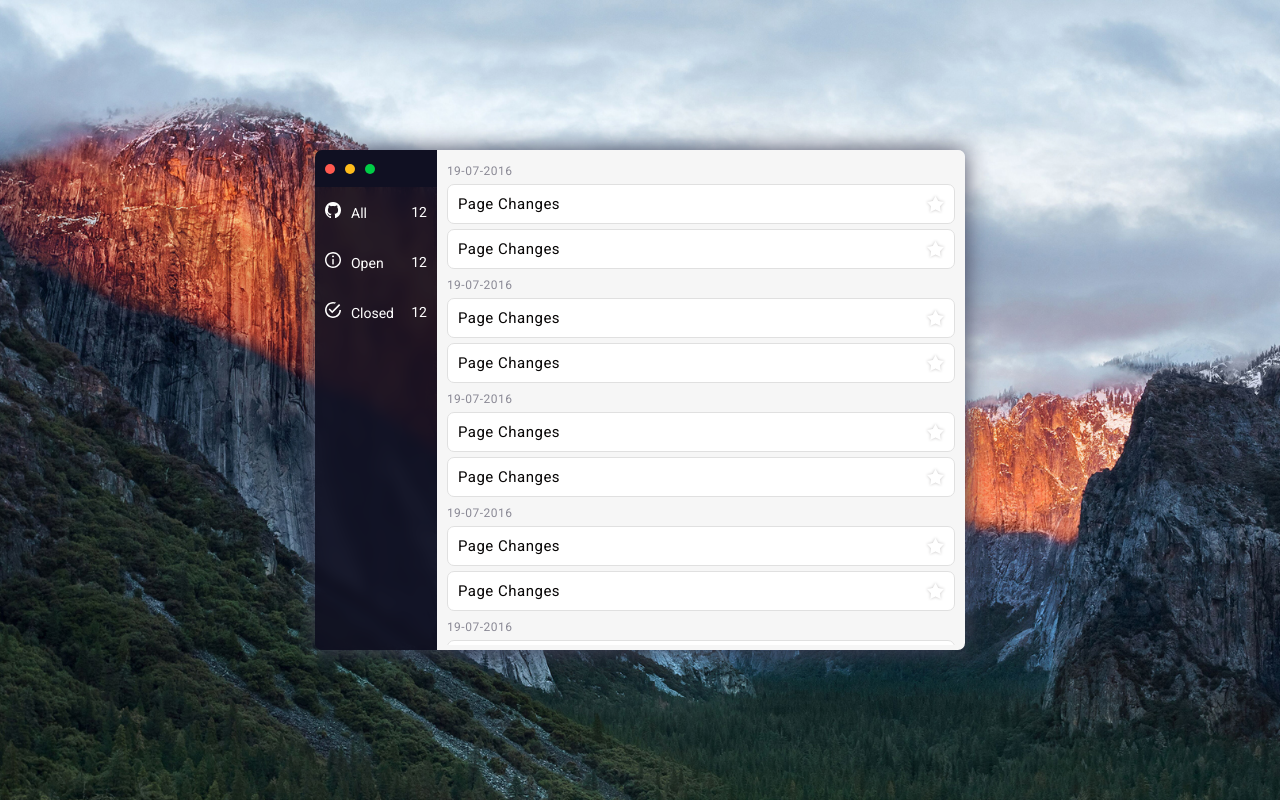
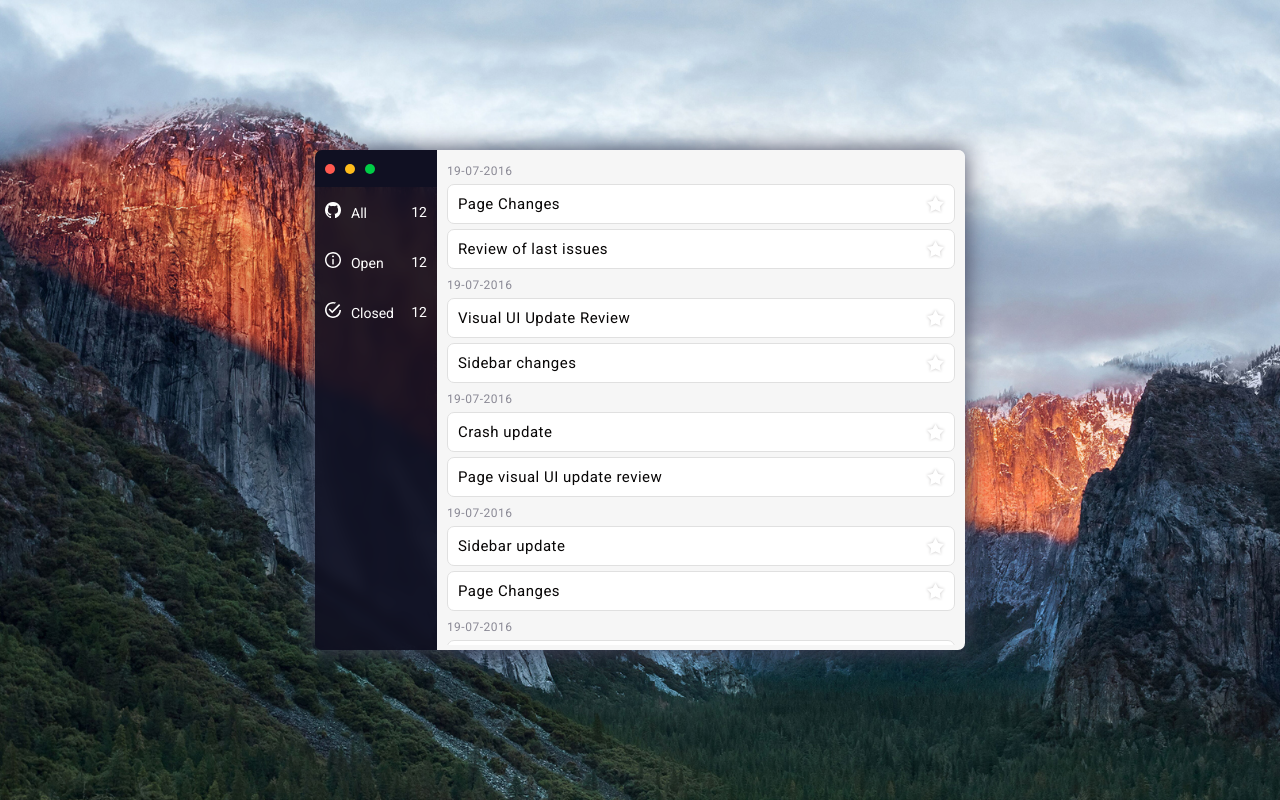
Before and after one commit to stosikmartyna/github_issues_app, a React (Create React App) app: page / in a window 1280 px wide. Built offline with nearby package versions, Linux system fonts and the light colour scheme.

Commit message:
Add isActive state for sidebar

```diff
--- a/src/components/IssuesBox/SingleIssue/SingleIssue.component.tsx
+++ b/src/components/IssuesBox/SingleIssue/SingleIssue.component.tsx
@@ -16,30 +16,30 @@ export const SingleIssue:React.FC = () => {
                 <Icon src={'./images/icon-star.svg'} />
             </Wrapper>
             <Wrapper>
-                <Text>Page Changes</Text>
+                <Text>Review of last issues</Text>
                 <Icon src={'./images/icon-star.svg'} />
             </Wrapper>
             <Date>19-07-2016</Date>
             <Wrapper>
-                <Text>Page Changes</Text>
+                <Text>Visual UI Update Review</Text>
                 <Icon src={'./images/icon-star.svg'} />
             </Wrapper>
             <Wrapper>
-                <Text>Page Changes</Text>
+                <Text>Sidebar changes</Text>
                 <Icon src={'./images/icon-star.svg'} />
             </Wrapper>
             <Date>19-07-2016</Date>
             <Wrapper>
-                <Text>Page Changes</Text>
+                <Text>Crash update</Text>
                 <Icon src={'./images/icon-star.svg'} />
             </Wrapper>
             <Wrapper>
-                <Text>Page Changes</Text>
+                <Text>Page visual UI update review</Text>
                 <Icon src={'./images/icon-star.svg'} />
             </Wrapper>
             <Date>19-07-2016</Date>
             <Wrapper>
-                <Text>Page Changes</Text>
+                <Text>Sidebar update</Text>
                 <Icon src={'./images/icon-star.svg'} />
             </Wrapper>
             <Wrapper>
--- a/src/components/IssuesBox/SingleIssue/SingleIssue.styles.ts
+++ b/src/components/IssuesBox/SingleIssue/SingleIssue.styles.ts
@@ -37,5 +37,11 @@ export const Text = styled.span`
 `;
 
 export const Icon = styled.img`
+    cursor: pointer;
     filter: drop-shadow(0 0 0.1rem #c4c2c2);
+    transition: filter .3s ease-in-out;
+
+    :hover {
+        filter: drop-shadow(0 0 0.1rem ${colors.textGrey});
+    }
 `;
--- a/src/components/SideBarContainer/SideBar/SideBar.component.tsx
+++ b/src/components/SideBarContainer/SideBar/SideBar.component.tsx
@@ -1,4 +1,4 @@
-import React from 'react';
+import React, { useState } from 'react';
 import {
     Container,
     Box,
@@ -9,9 +9,15 @@ import {
 } from './SideBar.styles';
 
 export const SideBar: React.FC = () => {
+    const [isActive, setIsActive] = useState<boolean>(false);
+
+    const handleIsActive = () => {
+        setIsActive(!isActive);
+    };
+
     return (
         <Container>
-            <Box>
+            <Box isActive={isActive} onClick={handleIsActive}>
                 <Wrapper>
                     <Icon src={'./images/icon-github.svg'} />
                     <Text>All</Text>
--- a/src/components/SideBarContainer/SideBar/SideBar.styles.ts
+++ b/src/components/SideBarContainer/SideBar/SideBar.styles.ts
@@ -9,8 +9,13 @@ export const Container = styled.div`
     height: 100%;
 `;
 
-export const Box = styled.div`
+interface BoxProps {
+    isActive?: boolean;
+}
+
+export const Box = styled.div<BoxProps>`
     align-items: center;
+    background-color: ${({isActive}) => isActive && `${colors.activeBlue}`};
     cursor: pointer;
     display: flex;
     justify-content: space-between;
--- a/src/constants/colors.ts
+++ b/src/constants/colors.ts
@@ -4,6 +4,7 @@ export const colors = {
     dateGrey: '#8A8995',
     textGrey: '#080606',
     navyBlue: '#101022',
+    activeBlue: '#292A48',
     red: '#FF594F',
     yellow: '#FFBC1B',
     green: '#00CD46',
```
